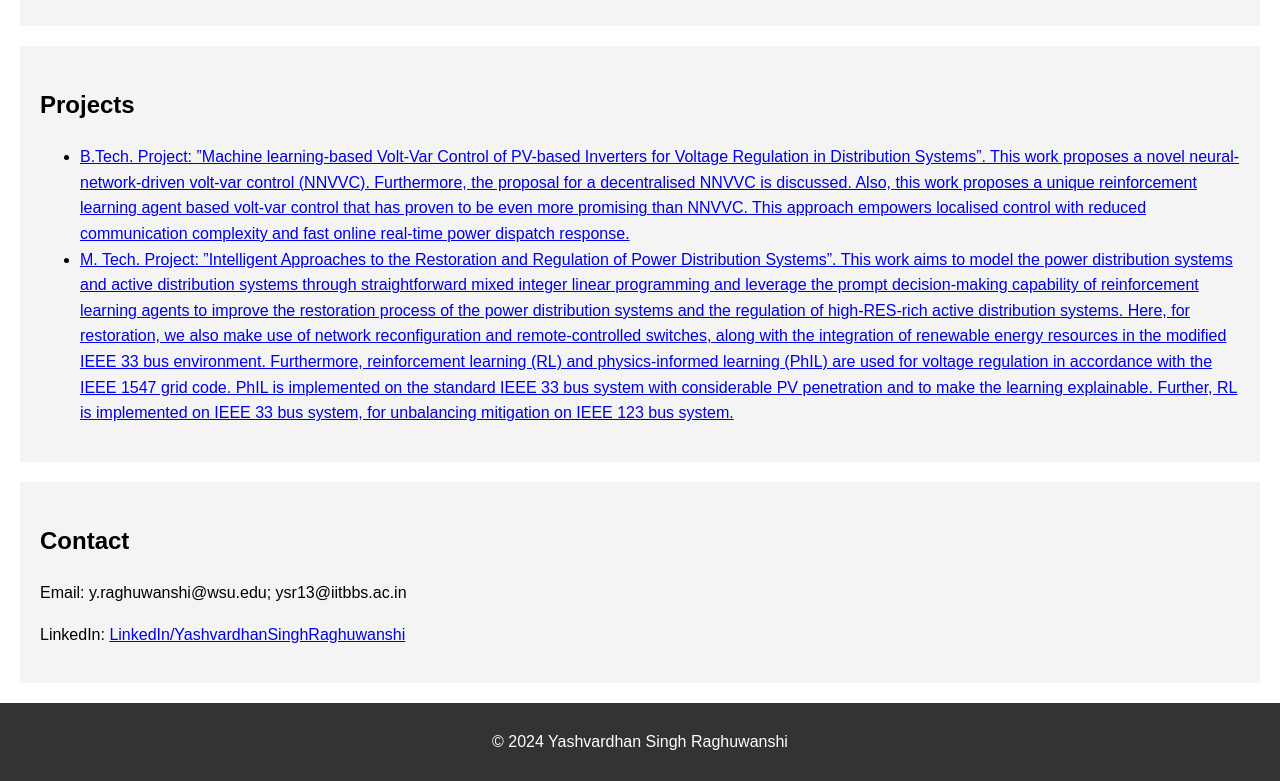
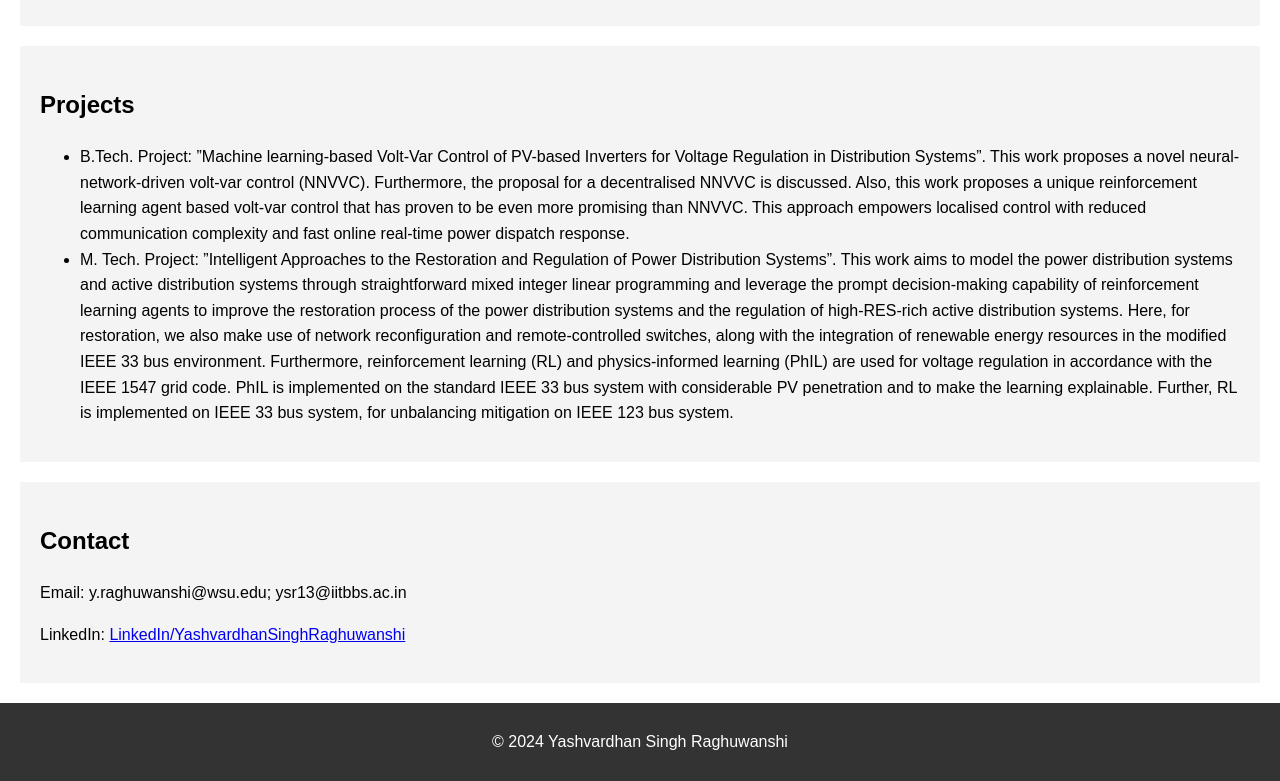
Before and after one commit to Yash271100/Yash271100.github.io, a plain HTML site: page index.html in a window 1280 px wide. Shown: the part 1717-2498 px from the top of the page. Drawn offline with Linux system fonts and the light colour scheme; a script that the page names is missing.

Commit message:
Update index.html

```diff
--- a/index.html
+++ b/index.html
@@ -33,8 +33,8 @@
     <section id="projects">
         <h2>Projects</h2>
         <ul>
-            <li><a href="#">B.Tech. Project: ”Machine learning-based Volt-Var Control of PV-based Inverters for Voltage Regulation in Distribution Systems”. This work proposes a novel neural-network-driven volt-var control (NNVVC). Furthermore, the proposal for a decentralised NNVVC is discussed. Also, this work proposes a unique reinforcement learning agent based volt-var control that has proven to be even more promising than NNVVC. This approach empowers localised control with reduced communication complexity and fast online real-time power dispatch response.</a></li>
-            <li><a href="#">M. Tech. Project: ”Intelligent Approaches to the Restoration and Regulation of Power Distribution Systems”. This work aims to model the power distribution systems and active distribution systems through straightforward mixed integer linear programming and leverage the prompt decision-making capability of reinforcement learning agents to improve the restoration process of the power distribution systems and the regulation of high-RES-rich active distribution systems. Here, for restoration, we also make use of network reconfiguration and remote-controlled switches, along with the integration of renewable energy resources in the modified IEEE 33 bus environment. Furthermore, reinforcement learning (RL) and physics-informed learning (PhIL) are used for voltage regulation in accordance with the IEEE 1547 grid code. PhIL is implemented on the standard IEEE 33 bus system with considerable PV penetration and to make the learning explainable. Further, RL is implemented on IEEE 33 bus system, for unbalancing mitigation on IEEE 123 bus system.</a></li>
+            <li>B.Tech. Project: ”Machine learning-based Volt-Var Control of PV-based Inverters for Voltage Regulation in Distribution Systems”. This work proposes a novel neural-network-driven volt-var control (NNVVC). Furthermore, the proposal for a decentralised NNVVC is discussed. Also, this work proposes a unique reinforcement learning agent based volt-var control that has proven to be even more promising than NNVVC. This approach empowers localised control with reduced communication complexity and fast online real-time power dispatch response.</a></li>
+            <li>M. Tech. Project: ”Intelligent Approaches to the Restoration and Regulation of Power Distribution Systems”. This work aims to model the power distribution systems and active distribution systems through straightforward mixed integer linear programming and leverage the prompt decision-making capability of reinforcement learning agents to improve the restoration process of the power distribution systems and the regulation of high-RES-rich active distribution systems. Here, for restoration, we also make use of network reconfiguration and remote-controlled switches, along with the integration of renewable energy resources in the modified IEEE 33 bus environment. Furthermore, reinforcement learning (RL) and physics-informed learning (PhIL) are used for voltage regulation in accordance with the IEEE 1547 grid code. PhIL is implemented on the standard IEEE 33 bus system with considerable PV penetration and to make the learning explainable. Further, RL is implemented on IEEE 33 bus system, for unbalancing mitigation on IEEE 123 bus system.</a></li>
         </ul>
     </section>
 
```
